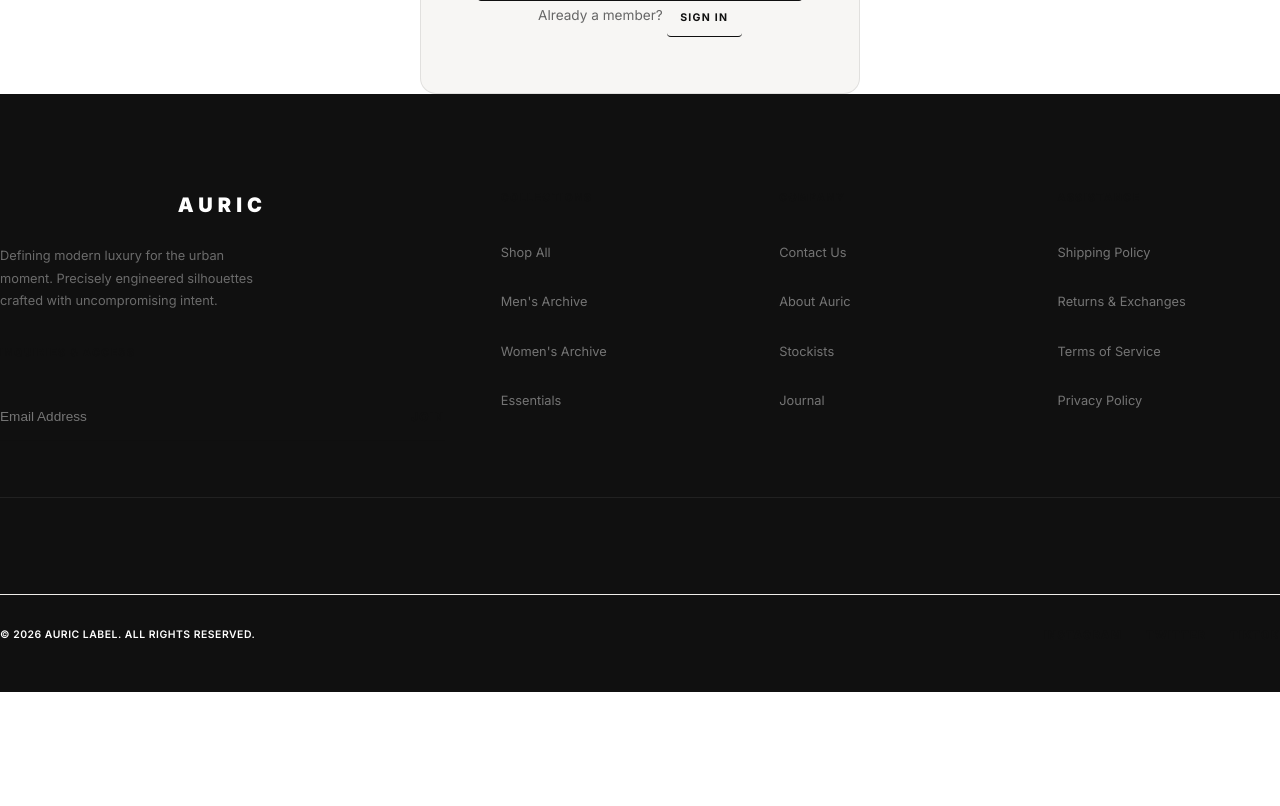
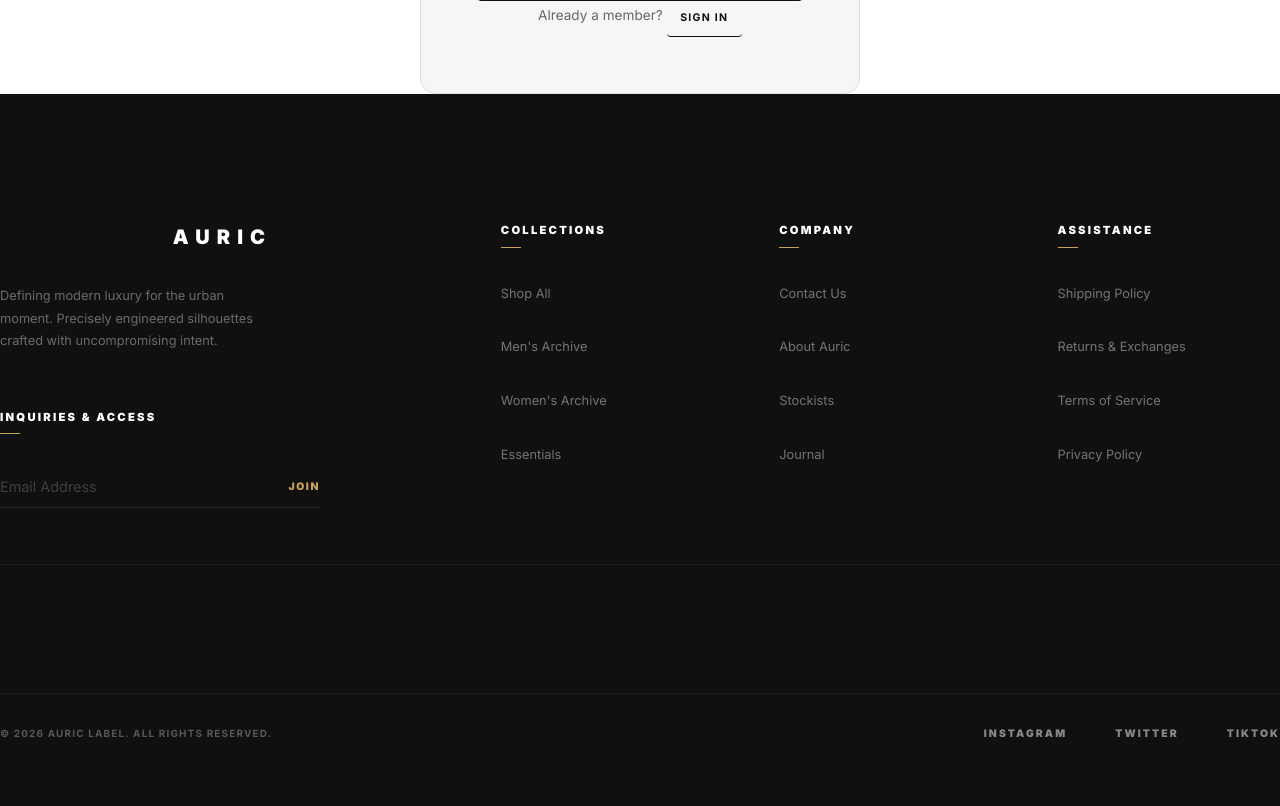
Before and after one commit to arjunbabu9656/auric-ecommerce, a Django app: page /accounts/register/ in a window 1280 px wide. Shown: the part 972-1778 px from the top of the page. Before the commit the page ends 1664 px from the top, so only its background shows below. Run offline with Django 5.2, Linux system fonts and the light colour scheme; data that the repository does not hold is empty; some web fonts are replaced.

Commit message:
UI: Full Luxe Dark Footer Redesign with Premium Alignment

```diff
--- a/static/css/styles.css
+++ b/static/css/styles.css
@@ -156,43 +156,57 @@ h1, h2, h3, h4 { font-weight: 700; line-height: 1.1; letter-spacing: -0.025em; }
 .header--scrolled .logo { color: var(--dark); }
 .header--scrolled .nav__link { color: var(--dark); }
 /* ════════════════════════════════════
-   FOOTER: Premium Redesign
+   FOOTER: Luxe Dark Redesign
    ════════════════════════════════════ */
 .footer {
-  background: var(--white);
-  padding: 6rem 0 3rem;
-  border-top: 1px solid var(--border);
+  background: #080808;
+  color: var(--white);
+  padding: 8rem 0 4rem;
+  border-top: 1px solid rgba(255,255,255,0.05);
 }
 
 .footer__top {
   display: grid;
-  grid-template-columns: 2fr repeat(3, 1fr);
-  gap: 4rem;
-  margin-bottom: 6rem;
+  grid-template-columns: 2.5fr repeat(3, 1fr);
+  gap: 5rem;
+  margin-bottom: 8rem;
 }
 
 .footer__brand .logo {
-  font-size: 1.5rem;
-  letter-spacing: 0.25em;
+  font-size: 1.8rem;
+  letter-spacing: 0.35em;
+  font-weight: 950;
   display: block;
-  margin-bottom: 1.5rem;
+  margin-bottom: 2rem;
+  color: var(--white);
 }
 
 .footer__brand p {
-  font-size: 0.9rem;
-  line-height: 1.8;
-  color: var(--muted);
-  max-width: 320px;
+  font-size: 0.95rem;
+  line-height: 1.9;
+  color: rgba(255,255,255,0.5);
+  max-width: 360px;
 }
 
 .footer__title {
-  font-size: 0.65rem;
-  text-transform: uppercase;
-  letter-spacing: 0.15em;
-  font-weight: 800;
-  color: var(--dark);
-  margin-bottom: 2rem;
+  font-size: 0.7rem;
+  text-transform: uppercase;
+  letter-spacing: 0.2em;
+  font-weight: 900;
+  color: var(--white);
+  margin-bottom: 2.5rem;
   display: block;
+  position: relative;
+}
+
+.footer__title::after {
+  content: '';
+  position: absolute;
+  bottom: -0.5rem;
+  left: 0;
+  width: 20px;
+  height: 1px;
+  background: var(--gold);
 }
 
 .footer__links {
@@ -202,38 +216,50 @@ h1, h2, h3, h4 { font-weight: 700; line-height: 1.1; letter-spacing: -0.025em; }
 }
 
 .footer__links li {
-  margin-bottom: 1rem;
+  margin-bottom: 1.25rem;
 }
 
 .footer__links a {
-  font-size: 0.85rem;
-  color: var(--muted);
-  transition: color 0.3s, transform 0.3s;
+  font-size: 0.88rem;
+  color: rgba(255,255,255,0.4);
+  transition: all 0.4s var(--ease);
   display: inline-block;
 }
 
 .footer__links a:hover {
-  color: var(--dark);
-  transform: translateX(4px);
-}
-
+  color: var(--white);
+  transform: translateX(6px);
+}
+
+/* Newsletter Refinement */
 .footer__newsletter {
-  margin-top: 2rem;
+  margin-top: 3.5rem;
+  max-width: 320px;
 }
 
 .footer__input-wrap {
   display: flex;
-  border-bottom: 1px solid var(--border);
-  padding: 0.5rem 0;
-  margin-top: 1rem;
+  align-items: center;
+  border-bottom: 1px solid rgba(255,255,255,0.1);
+  padding: 0.75rem 0;
+  transition: border-color 0.3s;
+}
+
+.footer__input-wrap:focus-within {
+  border-bottom-color: var(--gold);
 }
 
 .footer__input {
   background: none;
   border: none;
-  font-size: 0.85rem;
+  color: var(--white);
+  font-size: 0.9rem;
   width: 100%;
-  padding: 0.5rem 0;
+  font-family: var(--sans);
+}
+
+.footer__input::placeholder {
+  color: rgba(255,255,255,0.2);
 }
 
 .footer__input:focus { outline: none; }
@@ -241,65 +267,85 @@ h1, h2, h3, h4 { font-weight: 700; line-height: 1.1; letter-spacing: -0.025em; }
 .footer__submit {
   background: none;
   border: none;
-  font-size: 0.75rem;
-  font-weight: 800;
-  text-transform: uppercase;
-  letter-spacing: 0.1em;
+  font-size: 0.65rem;
+  font-weight: 900;
+  text-transform: uppercase;
+  letter-spacing: 0.15em;
   cursor: pointer;
-  color: var(--dark);
-}
-
+  color: var(--gold);
+  padding-left: 1.5rem;
+  transition: opacity 0.3s;
+}
+
+.footer__submit:hover { opacity: 0.7; }
+
+/* Footer Bottom Bar */
 .footer__bottom {
-  padding-top: 3rem;
-  border-top: 1px solid var(--offwhite);
+  padding-top: 4rem;
+  border-top: 1px solid rgba(255,255,255,0.05);
   display: flex;
   justify-content: space-between;
   align-items: center;
 }
 
 .footer__legal {
+  font-size: 0.62rem;
+  color: rgba(255,255,255,0.3);
+  font-weight: 700;
+  text-transform: uppercase;
+  letter-spacing: 0.12em;
+}
+
+.footer__socials {
+  display: flex;
+  gap: 3rem;
+}
+
+.footer__social-link {
   font-size: 0.65rem;
-  color: var(--muted-light);
-  font-weight: 600;
-  letter-spacing: 0.05em;
-}
-
-.footer__socials {
-  display: flex;
-  gap: 1.5rem;
-}
-
-.footer__social-link {
-  font-size: 0.7rem;
-  font-weight: 800;
-  text-transform: uppercase;
-  letter-spacing: 0.1em;
-  color: var(--dark);
+  font-weight: 900;
+  text-transform: uppercase;
+  letter-spacing: 0.2em;
+  color: rgba(255,255,255,0.5);
+  transition: color 0.3s;
+}
+
+.footer__social-link:hover {
+  color: var(--gold);
+}
+
+/* Responsive Footer Polish */
+@media (max-width: 1100px) {
+  .footer__top { gap: 3rem; }
 }
 
 @media (max-width: 900px) {
+  .footer { padding: 6rem 0 3rem; }
   .footer__top {
     grid-template-columns: 1fr 1fr;
-    gap: 3rem;
+    gap: 4rem;
+    margin-bottom: 5rem;
   }
 }
 
 @media (max-width: 480px) {
-  .footer { padding: 4rem 0 2rem; }
+  .footer { padding: 5rem 0 3rem; }
   .footer__top {
     grid-template-columns: 1fr;
     text-align: center;
-    gap: 3.5rem;
-    margin-bottom: 4rem;
+    gap: 4.5rem;
+    margin-bottom: 5rem;
   }
   .footer__brand p { margin: 0 auto; }
+  .footer__title::after { left: 50%; transform: translateX(-50%); }
   .footer__bottom {
     flex-direction: column;
-    gap: 2rem;
+    gap: 2.5rem;
     text-align: center;
   }
   .footer__links a:hover { transform: none; }
-  .footer__socials { justify-content: center; }
+  .footer__socials { justify-content: center; gap: 2rem; }
+  .footer__newsletter { margin-left: auto; margin-right: auto; }
 }
 .header--scrolled .nav__link:hover { background: rgba(0,0,0,0.06); color: var(--dark); }
 .header--scrolled .nav__link--cart {
```
